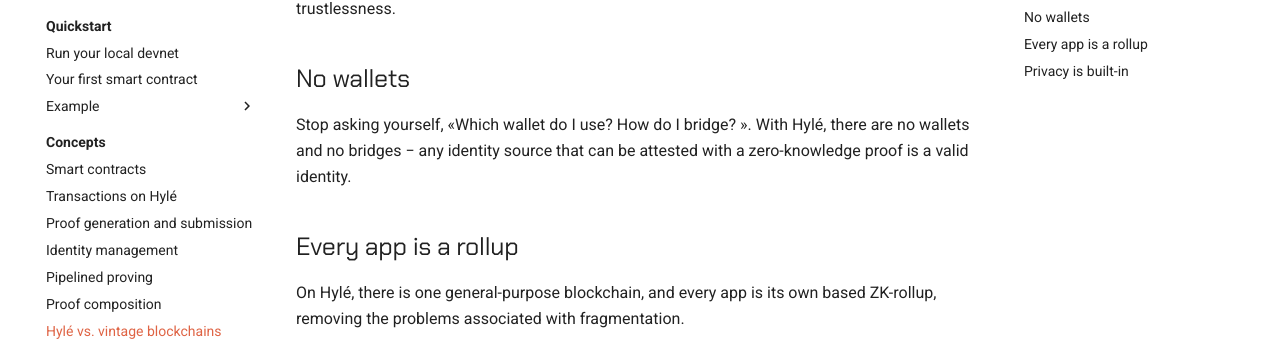
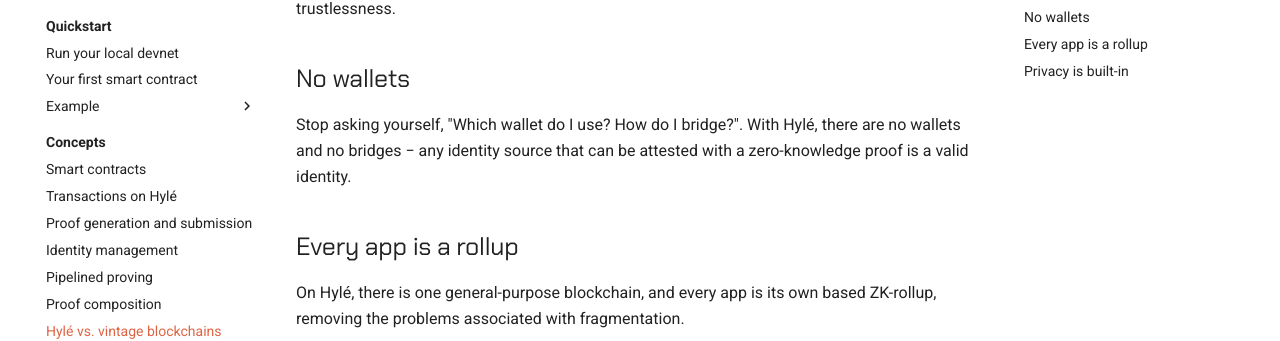
Before and after one commit to Hyle-org/devhub-hyle, an MkDocs documentation site: the page built from docs/concepts/hyle-vs-vintage-blockchains.md, in a window 1280 px wide and 900 px high, scrolled down 592 px. Shown: the part 145-486 px from the top of the window. Built offline with MkDocs 1.6.1 and Material for MkDocs 9.7.7, drawn with Linux system fonts in a browser that asks for light colours; plug-ins that fetch from the network failed and are left out; comment, search, counter and statistics services are not loaded.

Commit message:
typography

```diff
--- a/docs/concepts/hyle-vs-vintage-blockchains.md
+++ b/docs/concepts/hyle-vs-vintage-blockchains.md
@@ -20,7 +20,7 @@
 
 ## No wallets
 
-Stop asking yourself, «Which wallet do I use? How do I bridge? ». With Hylé, there are no wallets and no bridges − any identity source that can be attested with a zero-knowledge proof is a valid identity.
+Stop asking yourself, "Which wallet do I use? How do I bridge?". With Hylé, there are no wallets and no bridges − any identity source that can be attested with a zero-knowledge proof is a valid identity.
 
 ## Every app is a rollup
 
```
Also changed, not shown: docs/concepts/proof-composability.md (+1 -1 lines), docs/quickstart/example/proof-composition.md (+1 -1 lines).
